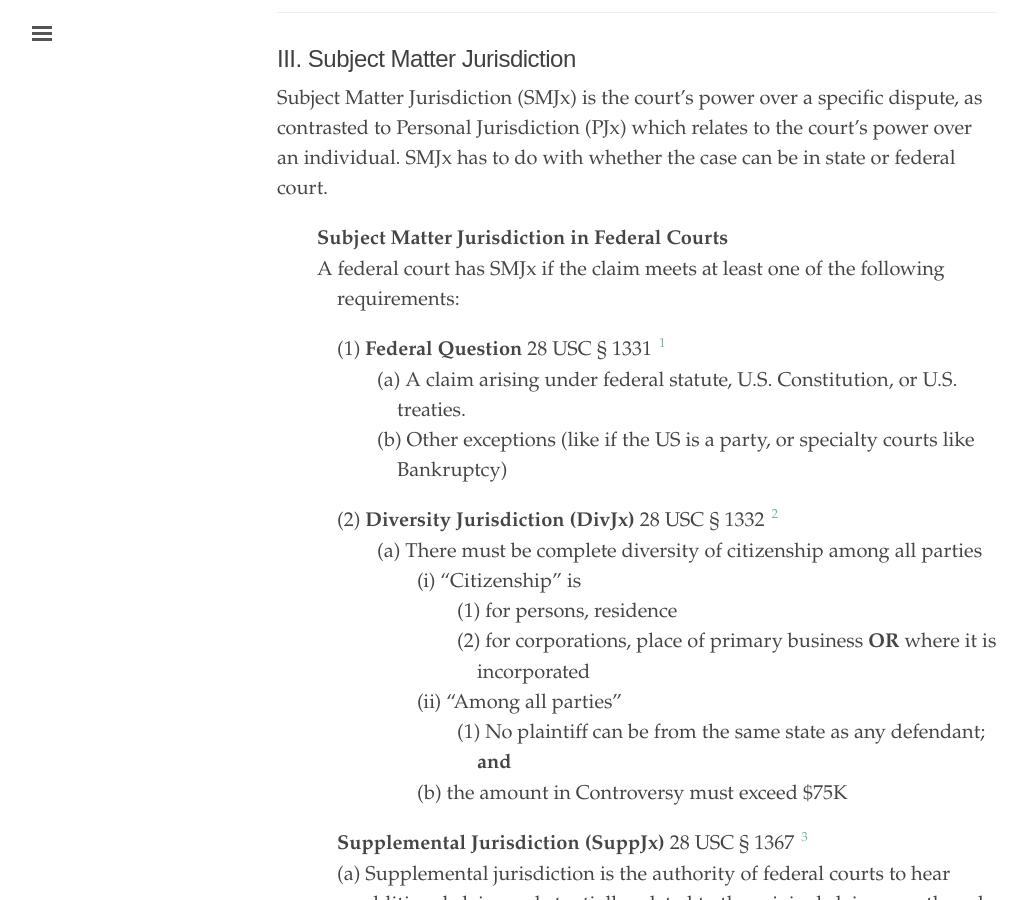
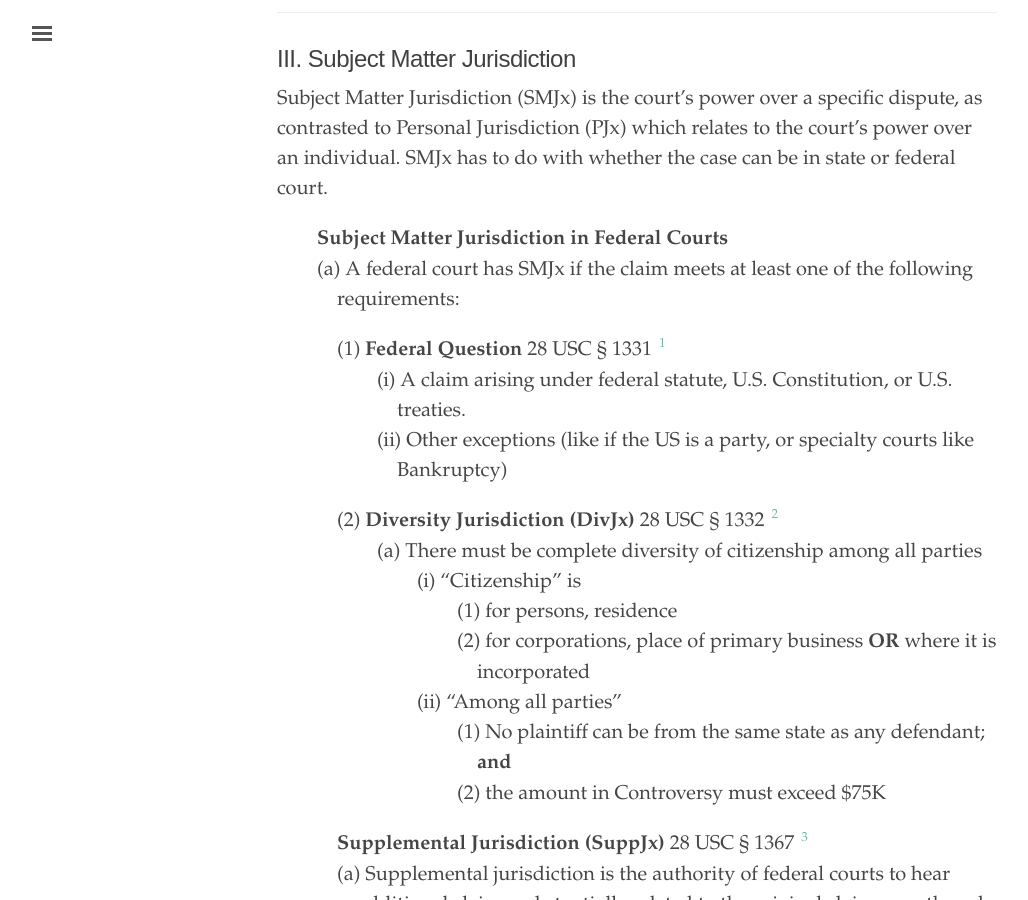
Before and after one commit to binipringle/torts, a Jekyll site: the page built from _texts/0-outline.md, in a window 1280 px wide and 900 px high, scrolled down 695 px. Shown: the whole window, without its empty margins (3-1031 px from the left). Built offline with Jekyll 4.4.1, drawn with Linux system fonts in a browser that asks for light colours.

Commit message:
edited outline

```diff
--- a/_texts/0-outline.md
+++ b/_texts/0-outline.md
@@ -46,11 +46,11 @@ See [Federal Rules of Civil Procedure 2021 Edition](https://www.federalrulesofci
 Subject Matter Jurisdiction (SMJx) is the court’s power over a specific dispute, as contrasted to Personal Jurisdiction (PJx) which relates to the court’s power over an individual. SMJx has to do with whether the case can be in state or federal court.
 
 - {:.indent-2}**Subject Matter Jurisdiction in Federal Courts**
-- {:.indent-2}A federal court has SMJx if the claim meets at least one of the following requirements:
+- {:.indent-2}(a) A federal court has SMJx if the claim meets at least one of the following requirements:
 
 - {:.indent-3}(1) **Federal Question** 28 USC § 1331 [^1]
-- {:.indent-5}(a)	A claim arising under federal statute, U.S. Constitution, or U.S. treaties.
-- {:.indent-5}(b)	Other exceptions (like if the US is a party, or specialty courts like Bankruptcy)
+- {:.indent-5}(i)	A claim arising under federal statute, U.S. Constitution, or U.S. treaties.
+- {:.indent-5}(ii)	Other exceptions (like if the US is a party, or specialty courts like Bankruptcy)
 
 - {:.indent-3}(2)	**Diversity Jurisdiction (DivJx)** 28 USC § 1332 [^2]
 - {:.indent-5}(a)	There must be complete diversity of citizenship among all parties
@@ -59,7 +59,7 @@ Subject Matter Jurisdiction (SMJx) is the court’s power over a specific disput
 - {:.indent-9}(2)	for corporations, place of primary business **OR** where it is incorporated
 - {:.indent-7}(ii)	“Among all parties”
 - {:.indent-9}(1)	No plaintiff can be from the same state as any defendant; **and**
-- {:.indent-7}(b)	the amount in Controversy must exceed $75K
+- {:.indent-9}(2)	the amount in Controversy must exceed $75K
 
 - {:.indent-3}**Supplemental Jurisdiction (SuppJx)** 28 USC § 1367 [^3]
 - {:.indent-3}(a) Supplemental jurisdiction is the authority of federal courts to hear additional claims substantially related to the original claim even though the court would lack the subject-matter jurisdiction to hear the additional claims independently.
```
Also changed, not shown: _texts/3-classnotes.md (+2 -0 lines).
